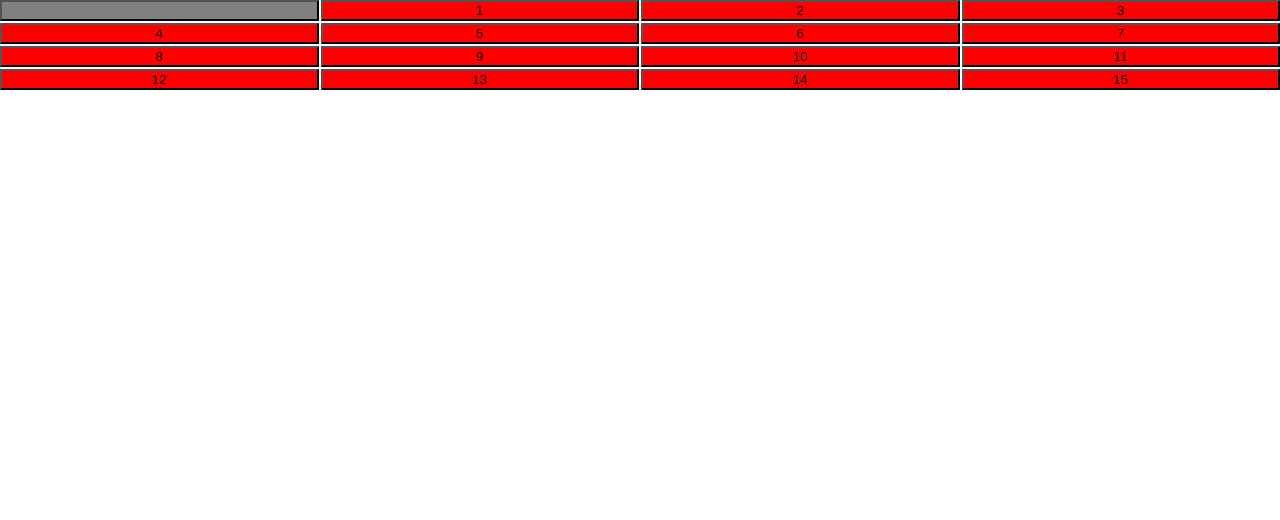
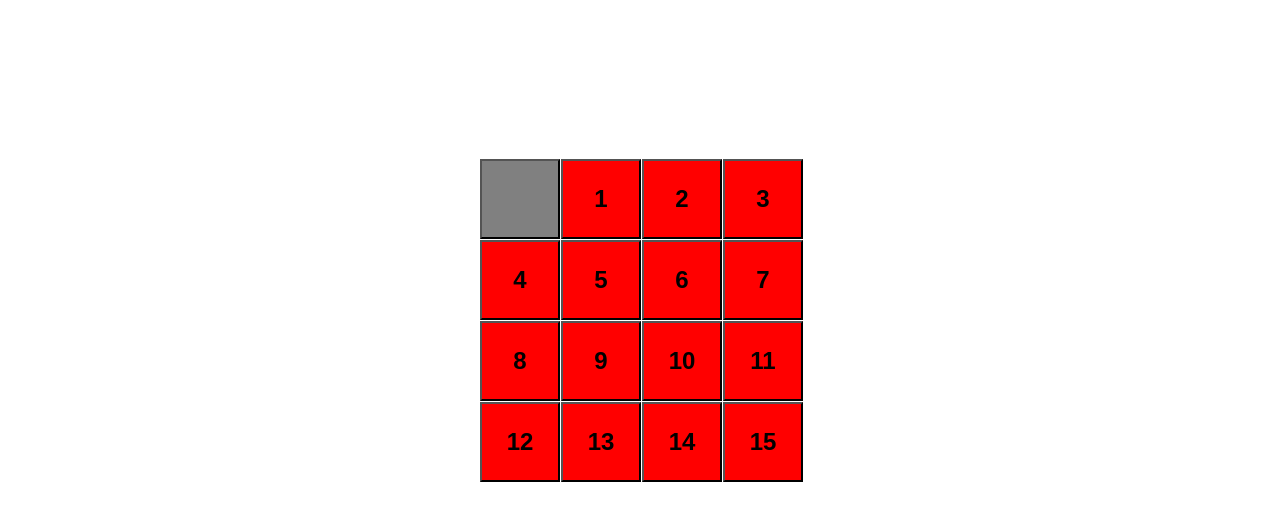
Before and after one commit to felix-odenhall/sliding-puzzle, a React (Create React App) app: page / in a window 1280 px wide. Shown: the top 520 px of the page. Built offline with nearby package versions, Linux system fonts and the light colour scheme.

Commit message:
updated imports and design

```diff
--- a/src/components/GameBoard/GameBoard.tsx
+++ b/src/components/GameBoard/GameBoard.tsx
@@ -1,18 +1,43 @@
 import React, { useState } from "react";
 import styled from "styled-components";
-import { initialColumns, initialRows } from "../../constants/gameData";
-import { checkNeighbourTile } from "../../utils/checkNeighbourTile";
-import { createPuzzle } from "../../utils/createPuzzle";
+import {
+  initialColumns,
+  initialRows,
+  tile_size,
+} from "../../constants/gameData";
+
+import {
+  checkNeighbourTile,
+  createPuzzle,
+  puzzleSolution,
+} from "../../utils/index";
+
+const SContainer = styled.div`
+  display: flex;
+  justify-content: center;
+  align-items: center;
+  width: 100%;
+  height: 80vh;
+`;
 
 const SGameboard = styled.div`
   display: grid;
   grid-template-rows: repeat(${initialRows}, 1fr);
   grid-template-columns: repeat(${initialColumns}, 1fr);
-  gap: 2px;
+  width: calc(${initialColumns} * ${tile_size});
+  max-width: 100%;
+  gap: 1px;
 `;
 
 const SPuzzleTile = styled.button<{ value: number }>`
   background-color: ${({ value }) => (value !== 0 ? "red" : "grey")};
+  width: ${tile_size};
+  height: ${tile_size};
+  display: flex;
+  justify-content: center;
+  align-items: center;
+  font-size: 1.5rem;
+  font-weight: 700;
 `;
 
 export const GameBoard = () => {
@@ -25,6 +50,7 @@ export const GameBoard = () => {
   };
 
   return (
+    <SContainer>
       <SGameboard>
         {puzzleBoard.map((rows, rowIndex) => {
           return (
@@ -46,5 +72,6 @@ export const GameBoard = () => {
           );
         })}
       </SGameboard>
+    </SContainer>
   );
 };
```
Lines whose indentation alone changed are shown as unchanged.
